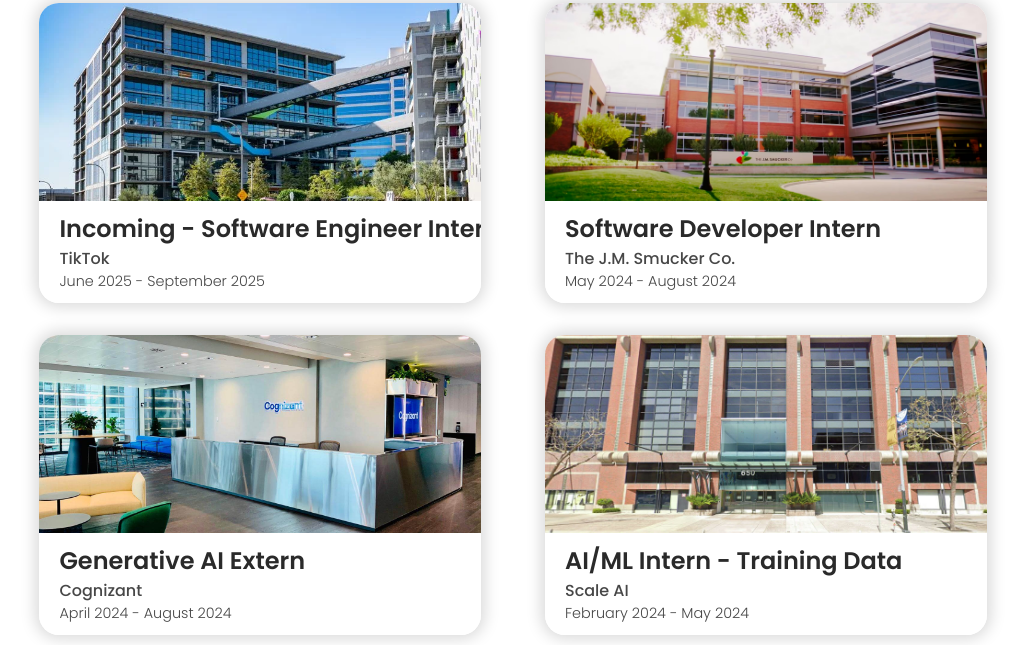
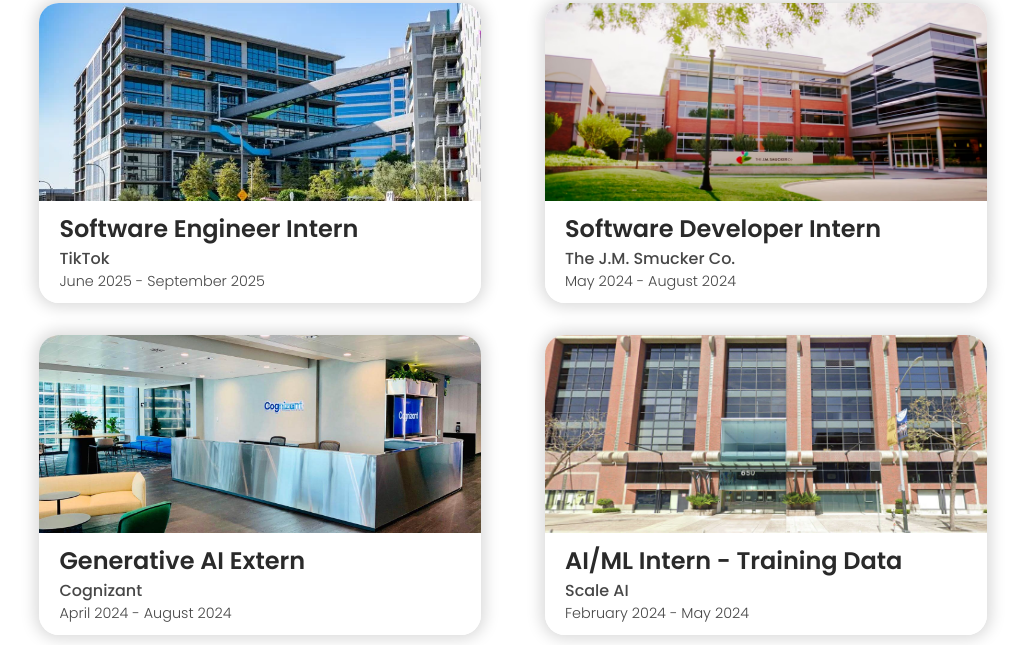
Before and after one commit to akshaygona/akshaygona-portfolio, a plain HTML site: page index.html in a window 1280 px wide. Shown: the part 5549-6194 px from the top of the page, without its empty margins (127-1152 px from the left). Drawn offline with Linux system fonts and the light colour scheme.

Commit message:
updated index.html

```diff
--- a/index.html
+++ b/index.html
@@ -187,7 +187,7 @@
               <img src="./assets/tiktok.png" alt="Experience 1" />
             </div>
             <div class="bottom-experience">
-              <h2>Incoming - Software Engineer Intern</h2>
+              <h2>Software Engineer Intern</h2>
               <h3>TikTok</h3>
               <h4>June 2025 - September 2025</h4>
             </div>
```
